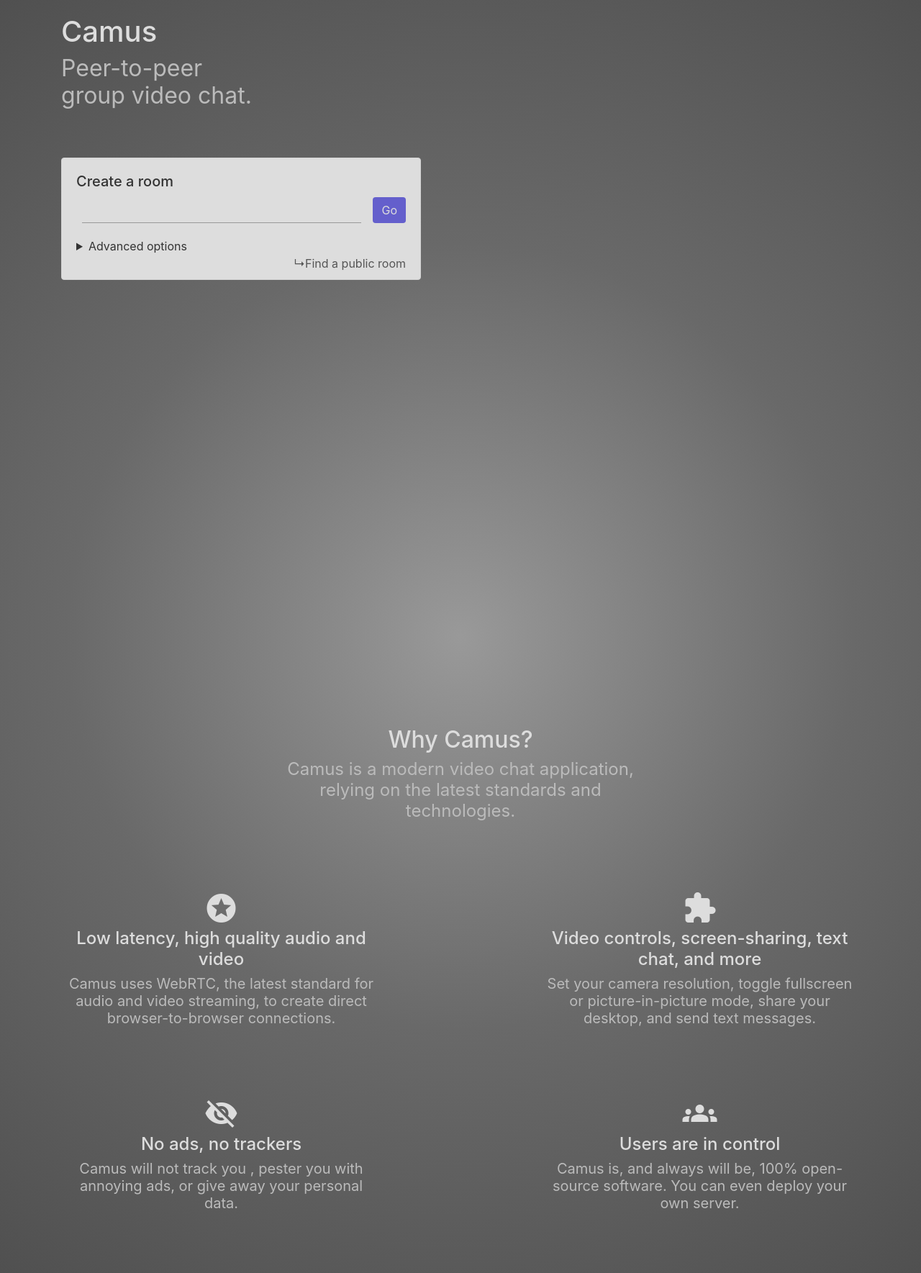
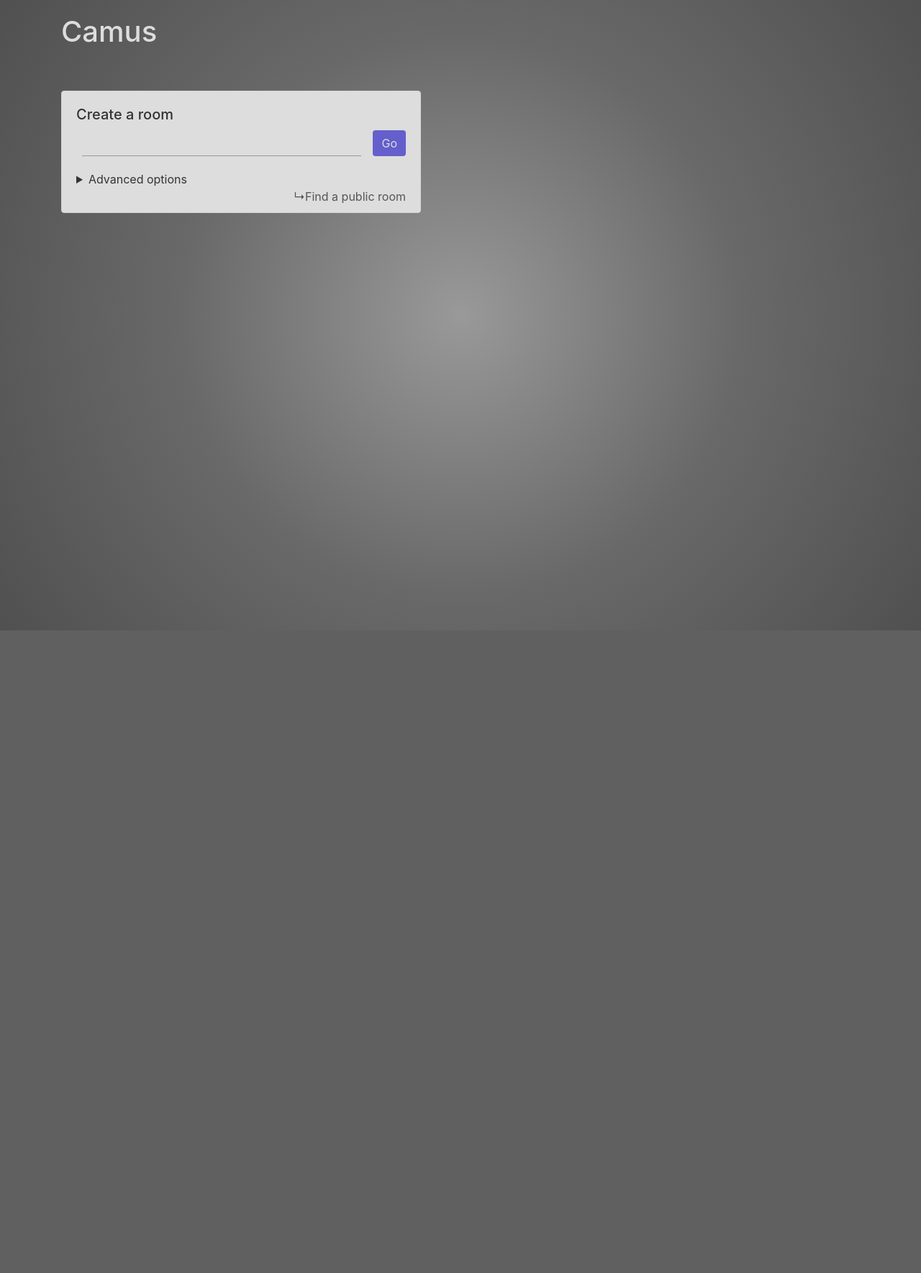
Before and after one commit to leafway/camus, a Python web app: template camus/templates/chat.html in a window 1280 px wide. Shown: the whole page at 72% size. After the commit the page ends 876 px from the top, so only its background shows below. Run offline with Jinja, Linux system fonts and the light colour scheme; the template is opened without the code that fills it: most values are stand-ins (such as "Sample title", 1, 10 or a date in 2020); form fields are guessed from the names that the template uses; some libraries are stand-ins or nearby versions.

Commit message:
Update chat.html

```diff
--- a/camus/templates/chat.html
+++ b/camus/templates/chat.html
@@ -3,10 +3,7 @@
 
 {% block header_content %}
   <h1 class="headline">Camus</h1>
-  <p class="sub-headline">
-    Peer-to-peer<br/>
-    group video chat.
-  </p>
+
 {% endblock %}
 
 {% block app_content %}
@@ -55,70 +52,7 @@
     </div>
   </div>
 </main>
-<div class="info-area" id="why-camus">
-  <div class="row fade-in">
-    <div class="col-md-3 info-box fade-in">
-    </div>
-    <div class="col-md-6 info-box fade-in">
-      <h2 class="main-headline">Why Camus?</h2>
-      <p class="sub-headline">
-        Camus is a modern video chat application, relying on the latest
-        standards and technologies.
-      </p>
-    </div>
-    <div class="col-md-3 info-box fade-in">
-    </div>
-  </div>
-  <div class="row">
-    <div class="col-md-5 info-box fade-in">
-      <i class="material-icons headline">stars</i>
-      <h3 class="headline">Low latency, high quality audio and video</h3>
-      <p class="info">
-        Camus uses <a href="https://webrtc.org/">WebRTC</a>, the latest
-        standard for audio and video streaming, to create direct
-        browser-to-browser connections.
-      </p>
-    </div>
-    <div class="col-md-2">
-    </div>
-    <div class="col-md-5 info-box fade-in">
-      <i class="material-icons headline">extension</i>
-      <h3 class="headline">
-        Video controls, screen-sharing, text chat, and more
-      </h3>
-      <p class="info">
-        Set your camera resolution, toggle fullscreen or picture-in-picture
-        mode, share your desktop, and send text messages.
-      </p>
-    </div>
-  </div>
-  <div class="row">
-    <div class="col-md-5 info-box fade-in">
-      <i class="material-icons headline">visibility_off</i>
-      <h3 class="headline">No ads, no trackers</h3>
-      <p class="info">
-        Camus <a href="https://themarkup.org/blacklight?url=camus.chat">
-          will not track you
-        </a>, pester you with annoying ads, or give away
-        your personal data.
-      </p>
-    </div>
-    <div class="col-md-2">
-    </div>
-    <div class="col-md-5 info-box fade-in">
-      <i class="material-icons headline">groups</i>
-      <h3 class="headline">Users are in control</h3>
-      <p class="info">
-        Camus is, and always will be,
-        <a href="https://github.com/camuschat/camus">
-          100% open-source software</a>. You can even
-        <a href="https://docs.camus.chat/en/latest/deployment.html">
-          deploy your own server.
-        </a>
-      </p>
-    </div>
-  </div>
-</div>
+
 <script>
   function togglePasswordVisibility() {
     const pwInput = document.getElementById('password');
```
